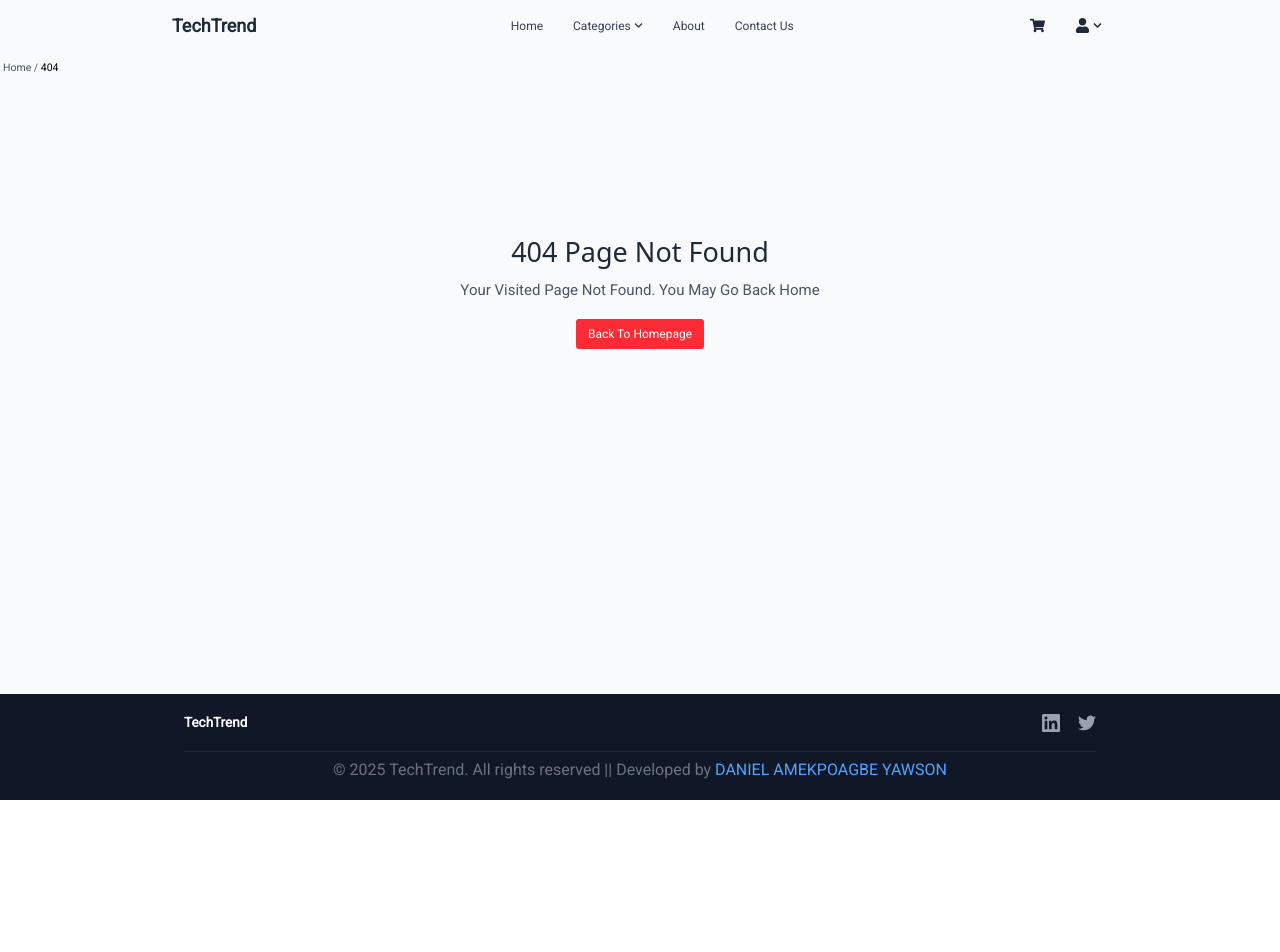
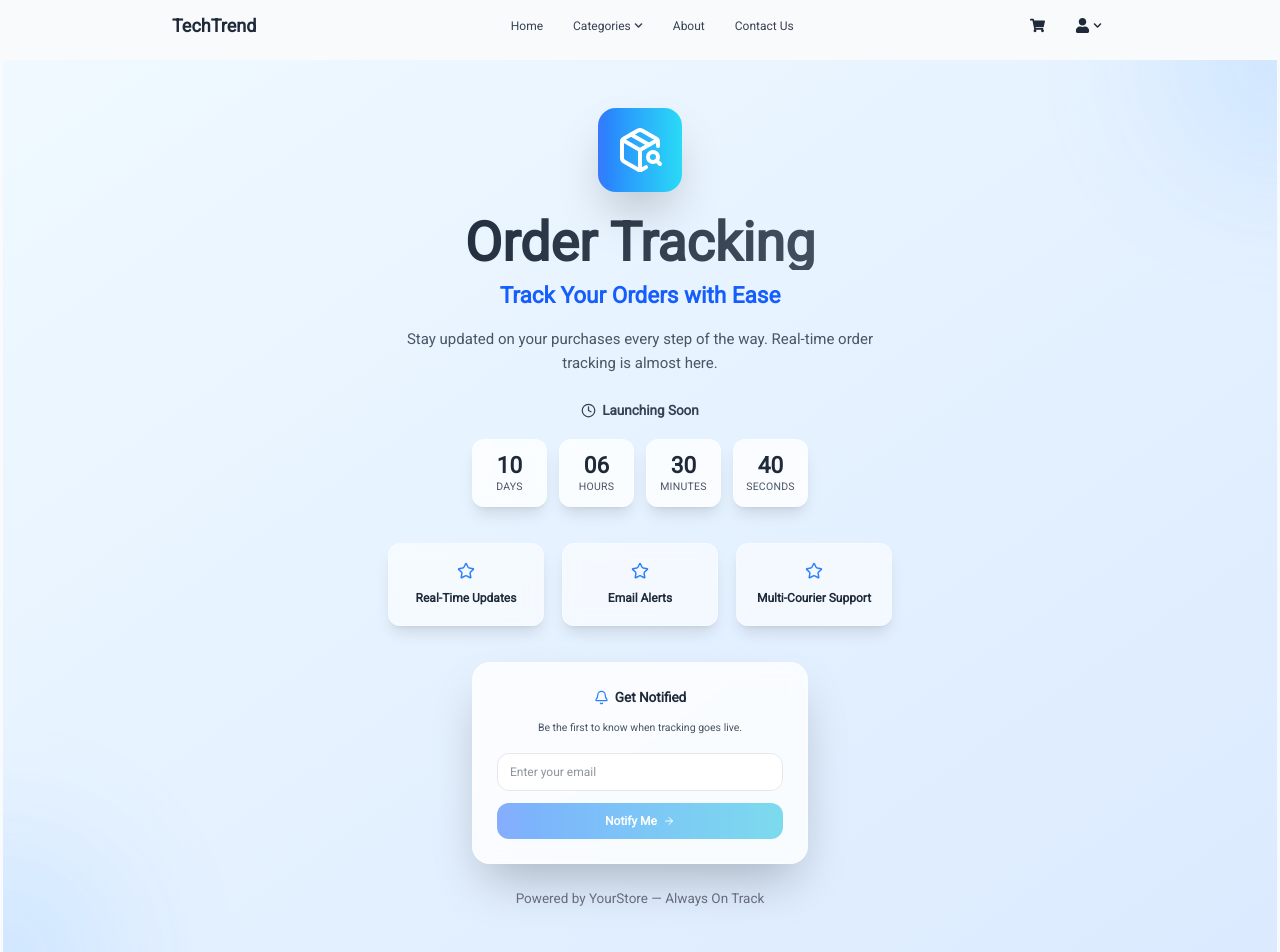
Before and after one commit to swasty-jay/techtrend, a React (Vite) app: page /orders in a window 1280 px wide. Shown: the top 952 px of the page. Before the commit the page ends 800 px from the top, so only its background shows below. Built offline with nearby package versions, Linux system fonts and the light colour scheme.

Commit message:
added categories coming soon pages

```diff
--- a/src/App.jsx
+++ b/src/App.jsx
@@ -14,6 +14,8 @@ import ProtectedRoute from "./Features/routes/ProtectedRoute";
 import ElectronicsComingSoon from "./Components/ElectronicsComingSoon";
 import AccessoriesComingSoon from "./Components/AccessoriesComingSoon";
 import MerchandiseComingSoon from "./Components/MerchandiseComingSoon";
+import ThankYouPage from "./Pages/ThankYou";
+import Orders from "./Features/Orders";
 
 
 const router = createBrowserRouter([
@@ -65,6 +67,27 @@ const router = createBrowserRouter([
           </MotionWrapper>
         ),
       },
+
+  {
+        path: "/thankyou",
+        element: (
+          <MotionWrapper>
+            <ThankYouPage/>
+          </MotionWrapper>
+        ),
+      },
+
+
+  {
+        path: "/orders",
+        element: (
+          <MotionWrapper>
+            <Orders/>
+          </MotionWrapper>
+        ),
+      },
+
+
       {
         path: "/signup",
         element: (
--- a/src/Cart/CheckoutForm.jsx
+++ b/src/Cart/CheckoutForm.jsx
@@ -67,9 +67,16 @@ const CheckoutForm = () => {
 
       if (error) {
         console.error("Error saving order:", error);
-        toast.error("Failed to save order details. Please contact support.");
+        toast.success("Payment successful! Order placed.");
+          dispatch(clearCart());
+        reset();
+
+        setTimeout(() => {
+          navigate("/thankyou");
+
+        }, 1500);
       } else {
-        toast.success("Payment successful! Order placed.");
+        // toast.success("Payment successful! Order placed.");
         dispatch(clearCart());
         reset();
       }
--- /dev/null
+++ b/src/Features/Orders.jsx
@@ -0,0 +1,150 @@
+import React, { useState, useEffect } from 'react';
+import { PackageSearch, Clock, Bell, ArrowRight, Star } from 'lucide-react';
+
+const Orders = () => {
+  const [email, setEmail] = useState('');
+  const [isSubscribed, setIsSubscribed] = useState(false);
+  const [countdown, setCountdown] = useState({ days: 10, hours: 6, minutes: 30, seconds: 45 });
+
+  useEffect(() => {
+    const timer = setInterval(() => {
+      setCountdown((prev) => {
+        if (prev.seconds > 0) return { ...prev, seconds: prev.seconds - 1 };
+        if (prev.minutes > 0) return { ...prev, minutes: prev.minutes - 1, seconds: 59 };
+        if (prev.hours > 0) return { ...prev, hours: prev.hours - 1, minutes: 59, seconds: 59 };
+        if (prev.days > 0) return { days: prev.days - 1, hours: 23, minutes: 59, seconds: 59 };
+        return prev;
+      });
+    }, 1000);
+    return () => clearInterval(timer);
+  }, []);
+
+  const handleSubscribe = (e) => {
+    e.preventDefault();
+    if (email) {
+      setIsSubscribed(true);
+      setEmail('');
+      setTimeout(() => setIsSubscribed(false), 3000);
+    }
+  };
+
+  return (
+    <div className="min-h-screen bg-gradient-to-br from-sky-50 to-blue-100 relative overflow-hidden">
+      {/* Glow effect */}
+      <div className="absolute -top-40 -right-40 w-80 h-80 bg-blue-300/30 rounded-full blur-3xl animate-pulse" />
+      <div className="absolute -bottom-40 -left-40 w-80 h-80 bg-blue-300/30 rounded-full blur-3xl animate-pulse delay-1000" />
+
+      <div className="relative z-10 container mx-auto px-4 py-16 flex items-center justify-center min-h-screen">
+        <div className="max-w-4xl text-center">
+          <div className="mb-8 flex justify-center">
+            <div className="relative p-6 rounded-3xl bg-gradient-to-r from-blue-600 to-cyan-400 shadow-2xl transform hover:scale-105 transition-transform duration-300">
+              <PackageSearch className="w-16 h-16 text-white" />
+              <div className="absolute inset-0 rounded-3xl bg-white/20 animate-pulse"></div>
+            </div>
+          </div>
+
+          <h1 className="text-6xl md:text-7xl font-bold mb-4 bg-gradient-to-r from-gray-800 to-gray-600 bg-clip-text text-transparent">
+            Order Tracking
+          </h1>
+          <h2 className="text-2xl md:text-3xl font-semibold mb-6 text-blue-600">
+            Track Your Orders with Ease
+          </h2>
+          <p className="text-xl text-gray-600 mb-8 max-w-2xl mx-auto leading-relaxed">
+            Stay updated on your purchases every step of the way. Real-time order tracking is almost here.
+          </p>
+
+          <div className="mb-12">
+            <h3 className="text-lg font-semibold text-gray-700 mb-6 flex items-center justify-center gap-2">
+              <Clock className="w-5 h-5" /> Launching Soon
+            </h3>
+            <div className="grid grid-cols-4 gap-4 max-w-md mx-auto">
+              {[
+                { label: 'Days', value: countdown.days },
+                { label: 'Hours', value: countdown.hours },
+                { label: 'Minutes', value: countdown.minutes },
+                { label: 'Seconds', value: countdown.seconds }
+              ].map((item, index) => (
+                <div
+                  key={index}
+                  className="bg-white/80 backdrop-blur-sm rounded-2xl p-4 shadow-lg border border-white/20"
+                >
+                  <div className="text-3xl font-bold text-gray-800">
+                    {item.value.toString().padStart(2, '0')}
+                  </div>
+                  <div className="text-sm text-gray-600 uppercase tracking-wide">{item.label}</div>
+                </div>
+              ))}
+            </div>
+          </div>
+
+          <div className="mb-12">
+            <div className="grid md:grid-cols-3 gap-6 max-w-3xl mx-auto">
+              {['Real-Time Updates', 'Email Alerts', 'Multi-Courier Support'].map((feature, index) => (
+                <div
+                  key={index}
+                  className="bg-white/60 backdrop-blur-sm rounded-2xl p-6 shadow-lg border border-white/20 hover:shadow-xl transition-shadow duration-300"
+                >
+                  <Star className="w-6 h-6 text-blue-500 mb-3 mx-auto" />
+                  <h4 className="font-semibold text-gray-800">{feature}</h4>
+                </div>
+              ))}
+            </div>
+          </div>
+
+          <div className="mb-8">
+            <div className="bg-white/80 backdrop-blur-sm rounded-3xl p-8 shadow-2xl border border-white/30 max-w-md mx-auto">
+              <div className="flex items-center justify-center gap-2 mb-4">
+                <Bell className="w-5 h-5 text-blue-500" />
+                <h3 className="text-lg font-semibold text-gray-800">Get Notified</h3>
+              </div>
+              <p className="text-gray-600 mb-6 text-sm">
+                Be the first to know when tracking goes live.
+              </p>
+
+              {!isSubscribed ? (
+                <div className="space-y-4">
+                  <input
+                    type="email"
+                    placeholder="Enter your email"
+                    value={email}
+                    onChange={(e) => setEmail(e.target.value)}
+                    className="w-full px-4 py-3 rounded-2xl border border-gray-200 focus:outline-none focus:ring-2 focus:ring-blue-400 focus:border-transparent text-gray-800 bg-white/90"
+                  />
+                  <button
+                    onClick={handleSubscribe}
+                    disabled={!email}
+                    className="w-full bg-gradient-to-r from-blue-600 to-cyan-500 text-white py-3 px-6 rounded-2xl font-semibold hover:shadow-lg transform hover:scale-105 transition-all duration-300 flex items-center justify-center gap-2 disabled:opacity-50"
+                  >
+                    Notify Me
+                    <ArrowRight className="w-4 h-4" />
+                  </button>
+                </div>
+              ) : (
+                <div className="text-center">
+                  <div className="w-16 h-16 bg-gradient-to-r from-blue-600 to-cyan-500 rounded-full flex items-center justify-center mx-auto mb-3">
+                    <svg
+                      className="w-8 h-8 text-white"
+                      fill="none"
+                      stroke="currentColor"
+                      viewBox="0 0 24 24"
+                    >
+                      <path strokeLinecap="round" strokeLinejoin="round" strokeWidth={2} d="M5 13l4 4L19 7" />
+                    </svg>
+                  </div>
+                  <h4 className="font-semibold text-gray-800 mb-2">You're all set!</h4>
+                  <p className="text-gray-600 text-sm">We'll notify you as soon as we launch.</p>
+                </div>
+              )}
+            </div>
+          </div>
+
+          <p className="text-gray-500 text-lg font-medium mt-8">
+            Powered by YourStore — Always On Track
+          </p>
+        </div>
+      </div>
+    </div>
+  );
+};
+
+export default Orders
--- a/src/Pages/ThankYou.jsx
+++ b/src/Pages/ThankYou.jsx
@@ -1,50 +1,48 @@
-import React, { useEffect, useState } from "react";
+import React from "react";
 import { Link } from "react-router-dom";
 import { FaCheckCircle, FaHome } from "react-icons/fa";
+import { Truck } from "lucide-react";
 
 const ThankYouPage = () => {
-  const [order, setOrder] = useState({
-    orderId: "",
-    total: 0,
-    date: "",
-    paymentMethod: "",
-  });
+  return (
+    <div className="min-h-screen bg-gradient-to-br from-blue-50 to-cyan-50 py-20 px-4 relative overflow-hidden">
+      {/* Background animation */}
+      <div className="absolute inset-0 -z-10 overflow-hidden">
+        <div className="absolute -top-32 -right-32 w-80 h-80 bg-white/10 rounded-full blur-3xl animate-pulse" />
+        <div className="absolute -bottom-32 -left-32 w-80 h-80 bg-white/10 rounded-full blur-3xl animate-pulse delay-1000" />
+      </div>
 
-  useEffect(() => {
-    const stored = sessionStorage.getItem("orderDetails");
-    if (stored) setOrder(JSON.parse(stored));
-    return () => sessionStorage.removeItem("orderDetails");
-  }, []);
-
-  return (
-    <div className="min-h-screen flex items-center justify-center bg-gray-100 px-4">
-      <div className="bg-white p-8 rounded-lg shadow-md max-w-md w-full text-center">
-        <FaCheckCircle className="text-green-500 text-5xl mx-auto mb-4" />
-        <h2 className="text-2xl font-bold mb-2">Thank You!</h2>
-        <p className="text-gray-600 mb-6">Your order has been placed.</p>
-
-        <div className="text-left text-sm text-gray-700 space-y-2 mb-6">
-          <p><strong>Order ID:</strong> {order.orderId || "N/A"}</p>
-          <p><strong>Date:</strong> {order.date || new Date().toLocaleDateString()}</p>
-          <p><strong>Payment:</strong> {order.paymentMethod || "Paystack"}</p>
-          <p><strong>Total:</strong> GHS {order.total || 0}</p>
+      <div className="max-w-md mx-auto bg-white/80 backdrop-blur-sm p-8 rounded-3xl shadow-2xl text-center border border-white/30">
+        {/* Icon */}
+        <div className="inline-block p-6 rounded-3xl bg-gradient-to-r from-green-500 via-emerald-400 to-teal-400 shadow-lg">
+          <FaCheckCircle className="text-white text-5xl" />
         </div>
 
-        <div className="flex flex-col sm:flex-row gap-3">
+        <h1 className="text-4xl font-bold text-gray-800 mt-6 mb-2">Thank You!</h1>
+        <p className="text-gray-600 mb-6">
+          Your order has been placed successfully. We appreciate your business!
+        </p>
+
+        {/* Actions */}
+        <div className="flex flex-col sm:flex-row gap-4 mt-6">
           <Link
             to="/"
-            className="w-full bg-green-600 text-white py-2 rounded hover:bg-green-700"
+            className="w-full bg-red-500 text-white py-1 rounded-md font-medium  flex items-center justify-center gap-2"
           >
-            <FaHome className="inline mr-1" />
+            <FaHome className="text-white" />
             Continue Shopping
           </Link>
+
           <Link
             to="/orders"
-            className="w-full bg-gray-200 text-gray-800 py-2 rounded hover:bg-gray-300"
+            className="w-full bg-gray-100 text-gray-800 py-1  rounded-md font-medium hover:bg-gray-200 transition"
           >
             Track Order
           </Link>
         </div>
+
+        {/* Footer */}
+        <p className="mt-8 text-sm text-gray-500">Powered by TechTrend Delivery</p>
       </div>
     </div>
   );
--- a/src/UI/HeroSection.jsx
+++ /dev/null
@@ -1,7 +0,0 @@
-import React from "react";
-
-const HeroSection = () => {
-  return <div>hello</div>;
-};
-
-export default HeroSection;
```
